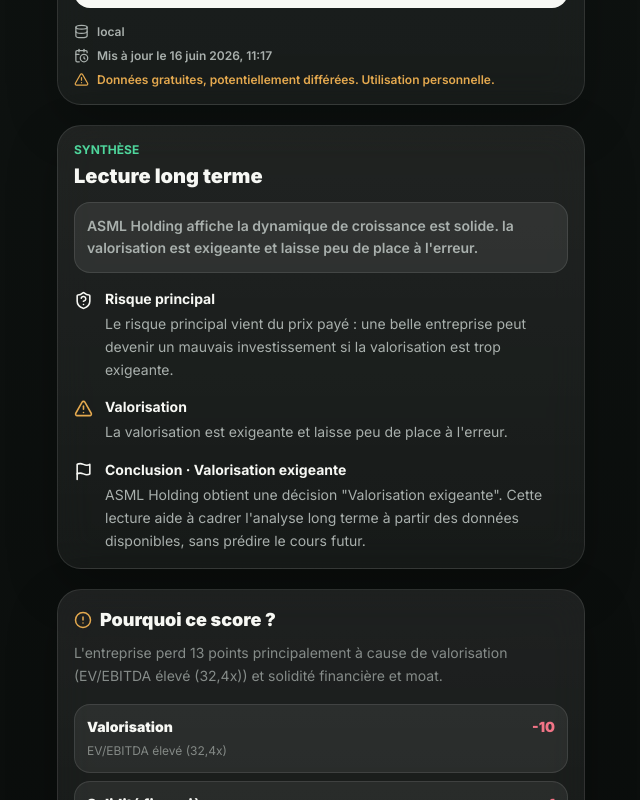
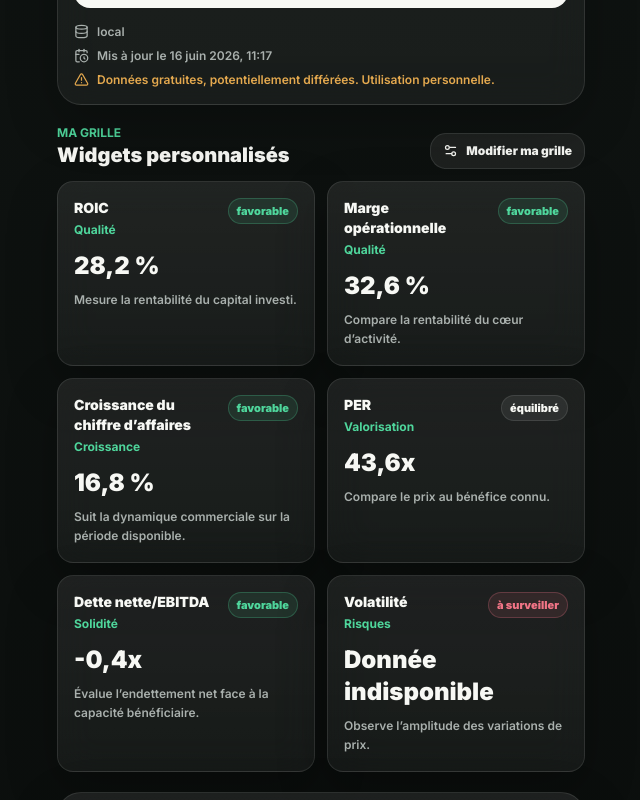
Before and after one commit to iutgeasete24-sys/ANTOINE-FINANCE, a Next.js app: page /stock/ASML in a window 1280 px wide. Shown: the part 860-1660 px from the top of the page, without its empty margins (319-959 px from the left). Built offline with nearby package versions, Linux system fonts and the light colour scheme; no server answers.

Commit message:
show custom widgets on stock reports

```diff
--- a/app/my-analysis/my-analysis-client.tsx
+++ b/app/my-analysis/my-analysis-client.tsx
@@ -5,6 +5,7 @@
 import { SectionCard } from "@/components/ui/SectionCard";
 import {
   analysisProfiles,
+  analysisPreferencesStorageKey,
   analysisWidgets,
   defaultAnalysisProfile,
   profileWidgetPresets,
@@ -12,8 +13,6 @@
   type AnalysisProfile
 } from "@/data/analysisWidgets";
 import { cn } from "@/utils/cn";
-
-const STORAGE_KEY = "antoine-capital-analysis-preferences";
 
 interface StoredAnalysisPreferences {
   profile: AnalysisProfile;
@@ -52,7 +51,7 @@
     };
   }
 
-  const storedValue = window.localStorage.getItem(STORAGE_KEY);
+  const storedValue = window.localStorage.getItem(analysisPreferencesStorageKey);
 
   if (!storedValue) {
     return {
@@ -92,7 +91,10 @@
       updatedAt: new Date().toISOString()
     };
 
-    window.localStorage.setItem(STORAGE_KEY, JSON.stringify(preferences));
+    window.localStorage.setItem(
+      analysisPreferencesStorageKey,
+      JSON.stringify(preferences)
+    );
   }, [profile, selectedWidgetIds]);
 
   const selectedWidgets = useMemo(
--- a/app/stock/[ticker]/details/page.tsx
+++ b/app/stock/[ticker]/details/page.tsx
@@ -1,5 +1,6 @@
 import Link from "next/link";
 import { ArrowLeft, Database } from "lucide-react";
+import { PersonalizedAnalysisWidgets } from "@/components/PersonalizedAnalysisWidgets";
 import { SignalBadge } from "@/components/SignalBadge";
 import { getStockAnalysis } from "@/lib/free-data";
 
@@ -32,6 +33,8 @@
           Chaque ligne indique sa valeur, son niveau de lecture, son impact sur le score et la source.
         </p>
       </header>
+
+      <PersonalizedAnalysisWidgets analysis={analysis} />
 
       <section className="premium-card mt-5 rounded-3xl p-4">
         <div className="flex items-center gap-2">
--- a/app/stock/[ticker]/page.tsx
+++ b/app/stock/[ticker]/page.tsx
@@ -1,5 +1,6 @@
 import { notFound } from "next/navigation";
 import { IndicatorGrid } from "@/components/IndicatorGrid";
+import { PersonalizedAnalysisWidgets } from "@/components/PersonalizedAnalysisWidgets";
 import { ScoreExplanation } from "@/components/ScoreExplanation";
 import { ScoreBlocks } from "@/components/ScoreBlocks";
 import { StockHero } from "@/components/StockHero";
@@ -28,6 +29,7 @@
         <TickerSearch compact />
       </div>
       <StockHero analysis={analysis} />
+      <PersonalizedAnalysisWidgets analysis={analysis} />
       <SummaryPanel summary={analysis.summary} />
       <ScoreExplanation explanation={analysis.scoreExplanation} />
       <ScoreBlocks blocks={analysis.scoreBlocks} />
--- /dev/null
+++ b/components/PersonalizedAnalysisWidgets.tsx
@@ -0,0 +1,165 @@
+"use client";
+
+import { useMemo, useState } from "react";
+import Link from "next/link";
+import { Settings2 } from "lucide-react";
+import type { FinancialIndicators, IndicatorView, Signal, StockAnalysis } from "@/types/finance";
+import {
+  analysisPreferencesStorageKey,
+  analysisWidgets,
+  defaultAnalysisProfile,
+  profileWidgetPresets
+} from "@/data/analysisWidgets";
+import { cn } from "@/utils/cn";
+
+type WidgetStatus = "favorable" | "équilibré" | "prudent" | "à surveiller";
+
+interface PersonalizedAnalysisWidgetsProps {
+  analysis: StockAnalysis;
+}
+
+interface StoredAnalysisPreferences {
+  selectedWidgetIds?: unknown;
+}
+
+const metricToIndicatorKey: Partial<Record<string, keyof FinancialIndicators>> = {
+  roic: "roic",
+  operatingMargin: "operatingMargin",
+  grossMargin: "grossMargin",
+  freeCashFlowMargin: "fcfMargin",
+  revenueGrowth: "revenueGrowth5Y",
+  earningsGrowth: "epsGrowth5Y",
+  freeCashFlowGrowth: "fcfGrowth5Y",
+  peRatio: "pe",
+  evToEbitda: "evToEbitda",
+  netDebtToEbitda: "netDebtToEbitda",
+  debtToEquity: "debtToEquity",
+  interestCoverage: "interestCoverage",
+  dividendYield: "dividendYield",
+  payoutRatio: "payoutRatio"
+};
+
+const statusClasses: Record<WidgetStatus, string> = {
+  favorable: "border-mint/25 bg-mint/10 text-mint",
+  équilibré: "border-white/10 bg-white/[0.07] text-ink",
+  prudent: "border-amber/25 bg-amber/10 text-amber",
+  "à surveiller": "border-rose/25 bg-rose/10 text-rose"
+};
+
+function readSelectedWidgetIds() {
+  if (typeof window === "undefined") {
+    return profileWidgetPresets[defaultAnalysisProfile];
+  }
+
+  const storedValue = window.localStorage.getItem(analysisPreferencesStorageKey);
+
+  if (!storedValue) {
+    return profileWidgetPresets[defaultAnalysisProfile];
+  }
+
+  try {
+    const storedPreferences = JSON.parse(storedValue) as StoredAnalysisPreferences;
+    if (!Array.isArray(storedPreferences.selectedWidgetIds)) {
+      return profileWidgetPresets[defaultAnalysisProfile];
+    }
+
+    const availableWidgetIds = new Set(analysisWidgets.map((widget) => widget.id));
+    const selectedIds = Array.from(new Set(storedPreferences.selectedWidgetIds)).filter(
+      (id): id is string => typeof id === "string" && availableWidgetIds.has(id)
+    );
+
+    return selectedIds.length > 0 ? selectedIds : profileWidgetPresets[defaultAnalysisProfile];
+  } catch {
+    return profileWidgetPresets[defaultAnalysisProfile];
+  }
+}
+
+function statusFromSignal(signal: Signal | null): WidgetStatus {
+  if (signal === "green") return "favorable";
+  if (signal === "orange") return "équilibré";
+  if (signal === "red") return "prudent";
+  return "à surveiller";
+}
+
+function resolveIndicator(widgetMetricKey: string, indicators: IndicatorView[]) {
+  const indicatorKey = metricToIndicatorKey[widgetMetricKey];
+
+  if (!indicatorKey) {
+    return null;
+  }
+
+  return indicators.find((indicator) => indicator.key === indicatorKey) ?? null;
+}
+
+export function PersonalizedAnalysisWidgets({
+  analysis
+}: PersonalizedAnalysisWidgetsProps) {
+  const [selectedWidgetIds] = useState(readSelectedWidgetIds);
+
+  const selectedWidgets = useMemo(
+    () =>
+      analysisWidgets.filter((widget) =>
+        selectedWidgetIds.includes(widget.id)
+      ),
+    [selectedWidgetIds]
+  );
+
+  return (
+    <section className="mt-5">
+      <div className="mb-3 flex items-end justify-between gap-3">
+        <div>
+          <p className="text-xs font-bold uppercase tracking-normal text-mint">
+            Ma grille
+          </p>
+          <h2 className="text-xl font-black text-ink">Widgets personnalisés</h2>
+        </div>
+        <Link
+          href="/my-analysis"
+          className="tap-feedback inline-flex min-h-9 shrink-0 items-center justify-center gap-2 rounded-2xl border border-white/10 bg-white/[0.07] px-3 text-xs font-black text-ink"
+        >
+          <Settings2 size={15} />
+          Modifier ma grille
+        </Link>
+      </div>
+
+      <div className="grid grid-cols-1 gap-3 sm:grid-cols-2">
+        {selectedWidgets.map((widget) => {
+          const indicator = resolveIndicator(widget.metricKey, analysis.indicators);
+          const hasValue = Boolean(indicator?.isAvailable);
+          const status = hasValue
+            ? statusFromSignal(indicator?.signal ?? null)
+            : "à surveiller";
+
+          return (
+            <article
+              key={widget.id}
+              className="premium-card rounded-2xl p-4"
+            >
+              <div className="flex items-start justify-between gap-3">
+                <div className="min-w-0">
+                  <p className="text-sm font-black text-ink">{widget.label}</p>
+                  <p className="mt-1 text-xs font-bold text-mint">{widget.category}</p>
+                </div>
+                <span
+                  className={cn(
+                    "shrink-0 rounded-full border px-2 py-1 text-[11px] font-black",
+                    statusClasses[status]
+                  )}
+                >
+                  {status}
+                </span>
+              </div>
+
+              <p className="mt-3 text-2xl font-black text-ink">
+                {hasValue ? indicator?.value : "Donnée indisponible"}
+              </p>
+              <p className="mt-2 text-xs font-semibold leading-relaxed text-graphite">
+                {widget.description}
+              </p>
+            </article>
+          );
+        })}
+      </div>
+    </section>
+  );
+}
--- a/data/analysisWidgets.ts
+++ b/data/analysisWidgets.ts
@@ -52,6 +52,9 @@
   "Valorisation",
   "Avancé"
 ];
+
+export const analysisPreferencesStorageKey =
+  "antoine-capital-analysis-preferences";
 
 export const widgetCategories: WidgetCategoryConfig[] = [
   {
```
